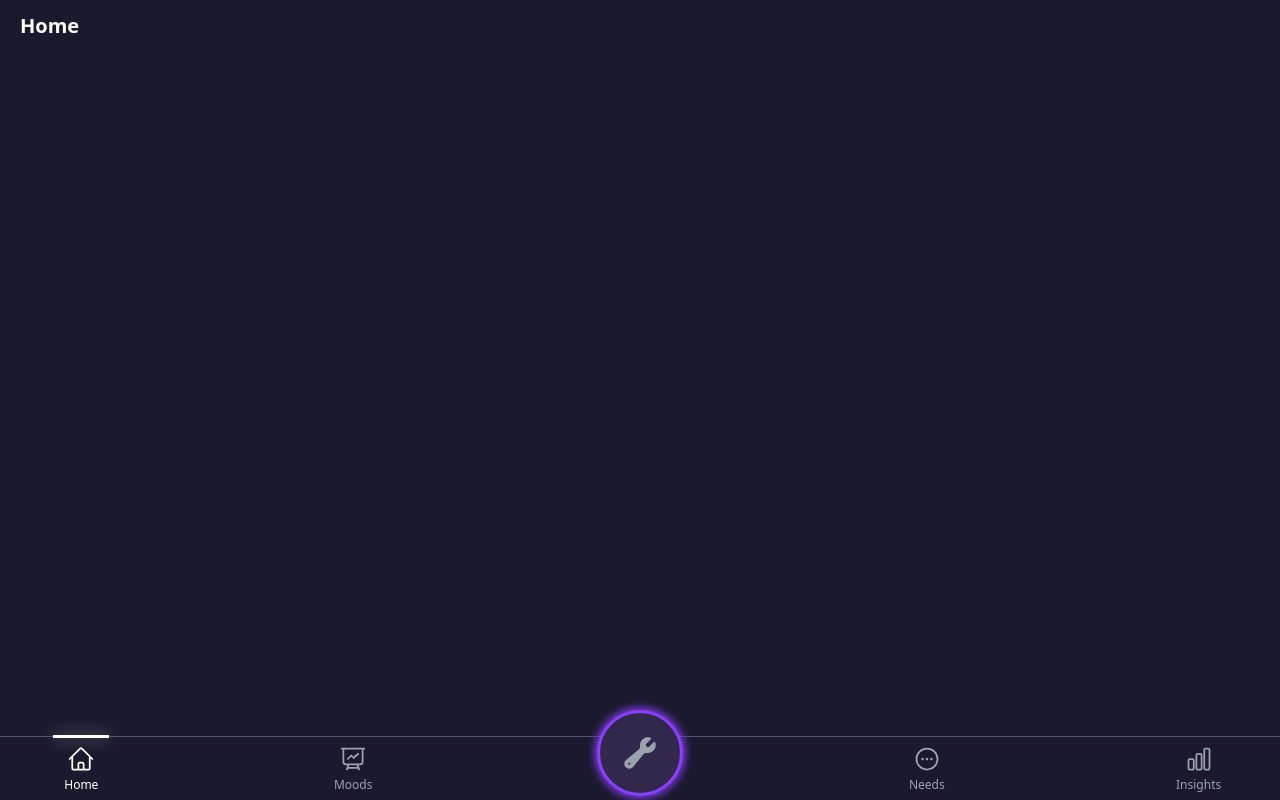
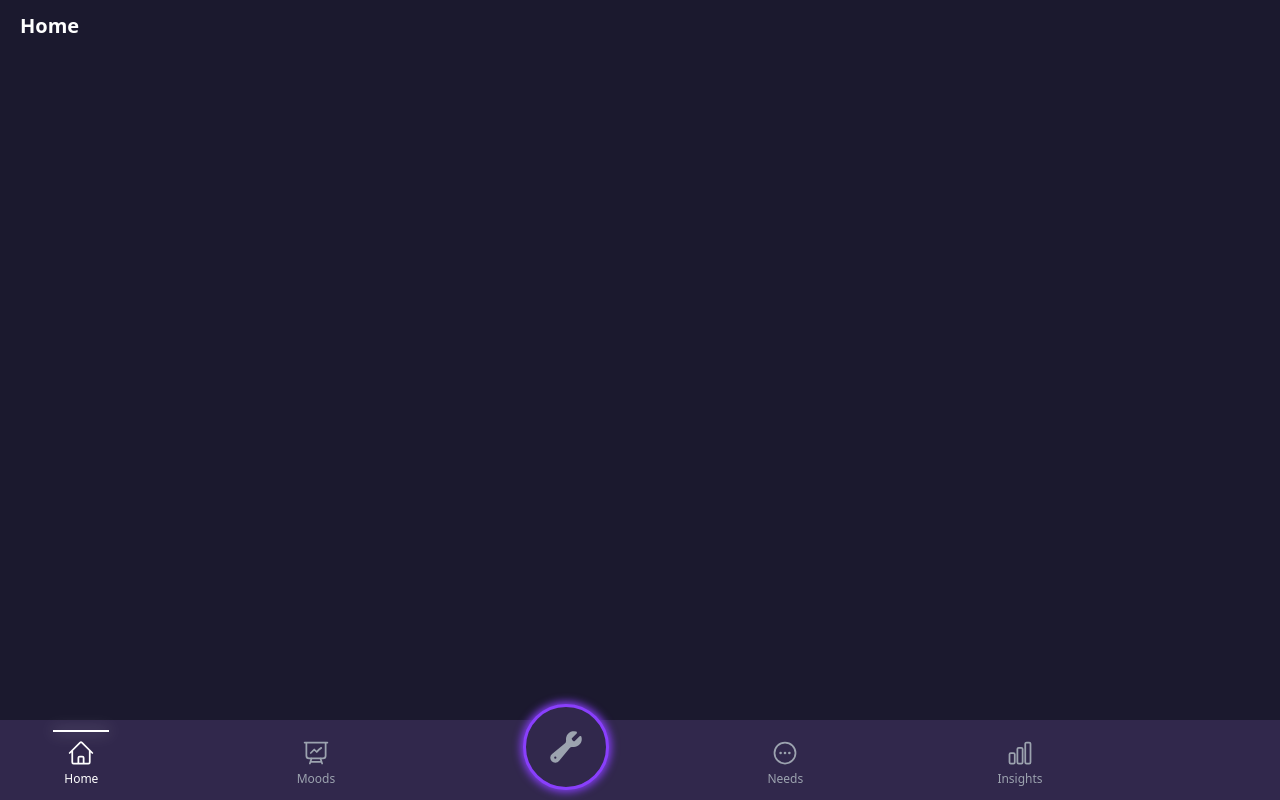
Before and after one commit to fac30/things-we-do, a Next.js app: page / in a window 1280 px wide. Built offline with nearby package versions, Linux system fonts and the light colour scheme.

Commit message:
chore: merge

```diff
--- a/src/ui/layout/Navbar/Navbar.tsx
+++ b/src/ui/layout/Navbar/Navbar.tsx
@@ -2,7 +2,7 @@ import NavbarLinks from "./NavbarLinks";
 
 export default function Navbar() {
   return (
-    <nav className="fixed bottom-0 bg-twd-background h-16 w-screen border-t-[1.5px] border-t-gray-600 ">
+    <nav className="fixed bottom-0 bg-twd-navbar-background h-20 w-screen">
       <NavbarLinks />
     </nav>
   );
--- a/src/ui/layout/Navbar/NavbarLinks.tsx
+++ b/src/ui/layout/Navbar/NavbarLinks.tsx
@@ -25,7 +25,7 @@ const links = [
 
 export default function NavbarLinks() {
   return (
-    <div className="flex justify-between items-center h-full w-11/12 m-auto">
+    <div className="grid grid-cols-5 items-center h-full w-11/12 m-auto">
       {links.map((link, index) => (
         <NavLink
           key={index}
```
